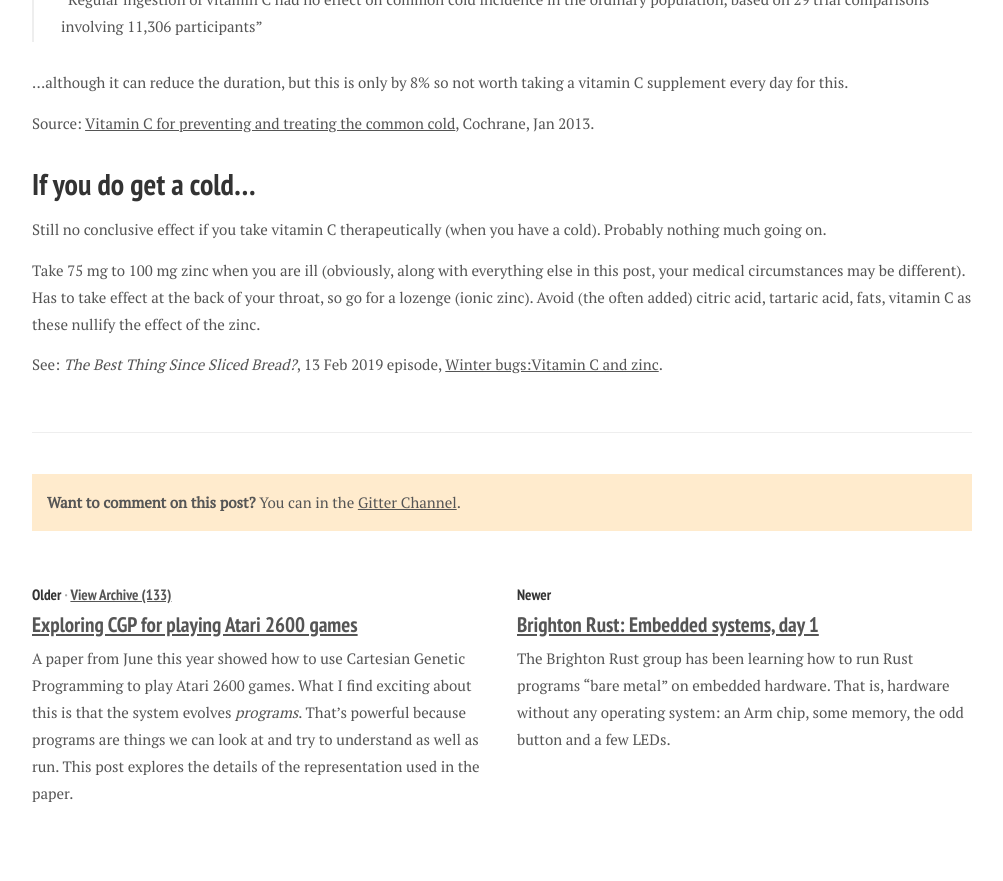
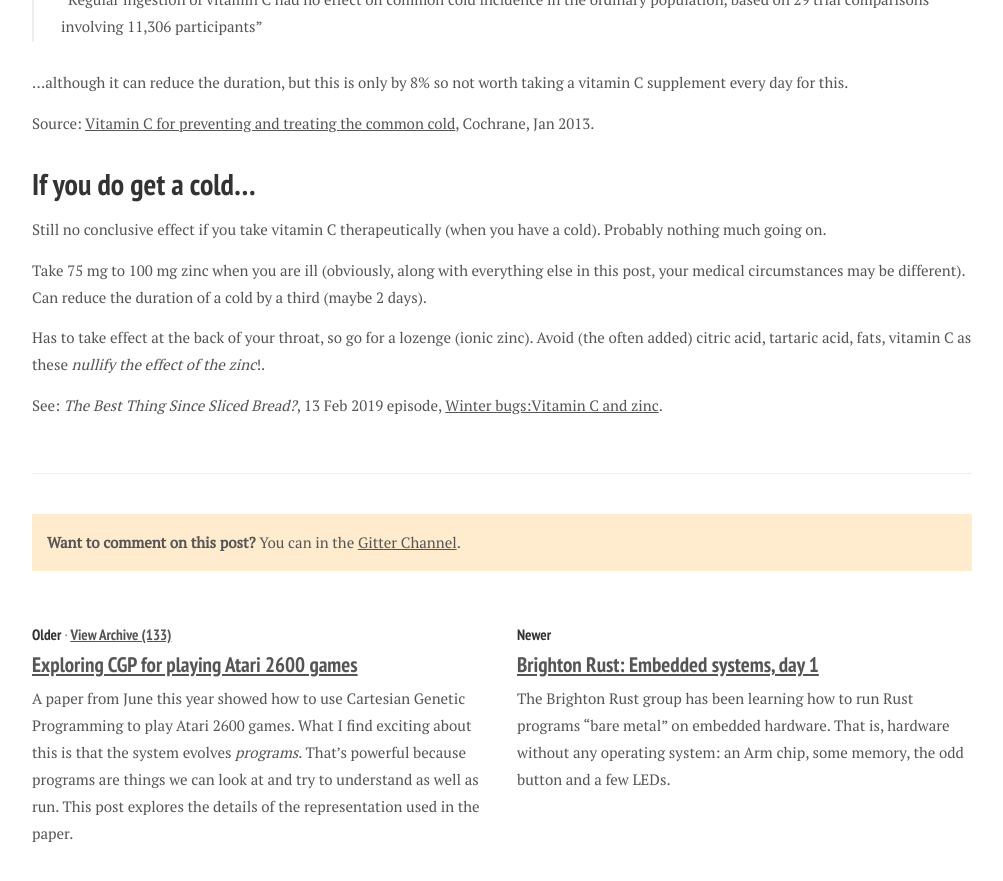
Before and after one commit to d6y/richard.dallaway.com, a Jekyll site: the page built from _posts/2019-10-15-handwash.md, in a window 1280 px wide and 900 px high, scrolled down 2214 px. Shown: the top 881 px of the window, without its empty margins (138-1141 px from the left). Built offline with Jekyll 4.4.1, drawn with Linux system fonts in a browser that asks for light colours; nearby versions of some CDN libraries; some web fonts are replaced.

Commit message:
add note on zinc effect in terms of days

```diff
--- a/_posts/2019-10-15-handwash.md
+++ b/_posts/2019-10-15-handwash.md
@@ -106,7 +106,8 @@ Source: [Vitamin C for preventing and treating the common cold](https://www.coch
 Still no conclusive effect if you take vitamin C therapeutically (when you have a cold). Probably nothing much going on.
 
 Take 75 mg to 100 mg zinc when you are ill (obviously, along with everything else in this post, your medical circumstances may be different).
-Has to take effect at the back of your throat, so go for a lozenge (ionic zinc).
-Avoid (the often added) citric acid, tartaric acid, fats, vitamin C as these nullify the effect of the zinc.
+Can reduce the duration of a cold by a third (maybe 2 days).
+
+Has to take effect at the back of your throat, so go for a lozenge (ionic zinc). Avoid (the often added) citric acid, tartaric acid, fats, vitamin C as these _nullify the effect of the zinc_!.
 
 See: _The Best Thing Since Sliced Bread?_, 13 Feb 2019 episode, [Winter bugs:Vitamin C and zinc](https://www.bbc.co.uk/programmes/p070qzrz).
```
